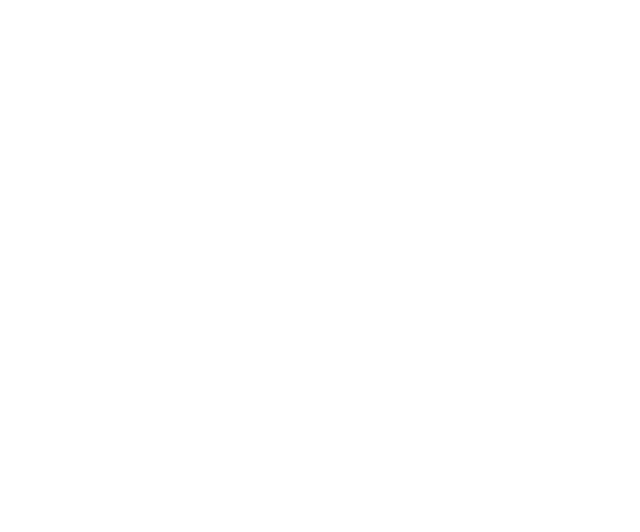
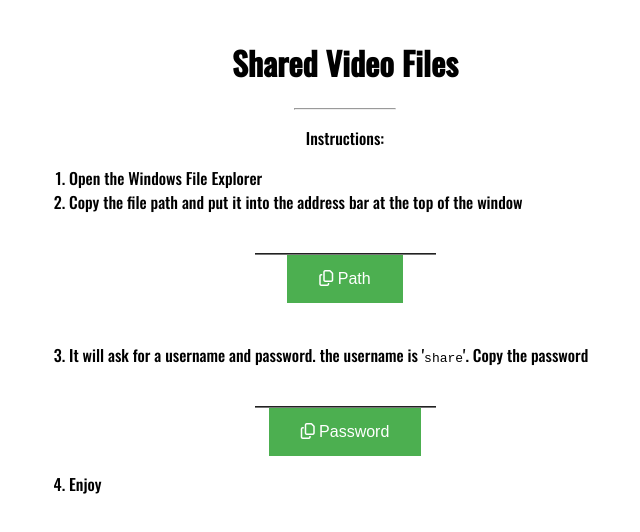
Before and after one commit to abenne62/abenne62.github.io, a plain HTML site: page index.html in a window 1280 px wide. Shown: the whole page, without its empty margins (295-935 px from the left). Drawn offline with nearby package versions, Linux system fonts and the light colour scheme.

Commit message:
Update index.html

```diff
--- a/index.html
+++ b/index.html
@@ -2,25 +2,103 @@
 <html>
   <head>
     <title>Shared Video Files</title>
+    <script src="https://kit.fontawesome.com/d07dce355f.js" crossorigin="anonymous"></script>
+    <link rel="preconnect" href="https://fonts.gstatic.com">
+    <link href="https://fonts.googleapis.com/css2?family=Oswald:wght@200;300;500&display=swap" rel="stylesheet">
+    <style>
+      html {
+        font-family: 'Oswald', sans-serif;
+      }
+      button {
+        background-color: #4CAF50; /* Green */
+        border: none;
+        color: white;
+        padding: 15px 32px;
+        text-align: center;
+        text-decoration: none;
+        display: inline-block;
+        font-size: 16px;
+      }
+      input {
+        color: #ffffff;
+        border-top-style: hidden;
+        border-right-style: hidden;
+        border-left-style: hidden;
+        border-bottom-style: groove;
+        cursor: default;
+      }
+      .center {
+        margin: auto;
+        width: 50%;
+        padding: 10px;
+        text-align: center;
+      }
+      ol {
+        text-align: left;
+      }
+    </style>
   </head>
   <body>
+    <div class='center'>
+
+      <h1>Shared Video Files</h1>
+
+      <hr width='100'>
+
+      <p>Instructions:</p>
+      <ol>
+        <li>Open the Windows File Explorer</li>
+        <li>Copy the file path and put it into the address bar at the top of the window</li>
+
+      </ol>
+
+      <input type="text" value="\\192.168.50.44\sambashare" id="myInput">
+
+      <br>
+
+      <button onclick="myFunction()"><i class="far fa-copy"></i>     Path</button>
+
+      <br><br>
+
+      <ol start='3'>
+        <li>It will ask for a username and password. the username is '<code>share</code>'. Copy the password</li>
+      </ol>
+
+      <input type="text" value="123456" id="myInput2">
+      <br>
+      <button onclick="myFunction2()"><i class="far fa-copy"></i>     Password</button>
+
+      <ol start='4'>
+        <li>Enjoy</li>
+      </ol>
+
+    </div>
+
     <script>
-     function msieversion() {
 
-        var ua = window.navigator.userAgent;
-        var msie = ua.indexOf("MSIE ");
+      function myFunction() {
+        /* Get the text field */
+        var copyText = document.getElementById("myInput");
 
-        if (msie > 0 || !!navigator.userAgent.match(/Trident.*rv\:11\./))  // If Internet Explorer, return version number
-        {
-            alert(parseInt(ua.substring(msie + 5, ua.indexOf(".", msie))));
-        }
-        else  // If another browser, return 0
-        {
-            alert('otherbrowser');
-        }
+        /* Select the text field */
+        copyText.select();
+        copyText.setSelectionRange(0, 99999);
+        document.execCommand("copy");
+        copyText.style.visibility = "hidden";
+      }
 
-        return false;
-    }
+      function myFunction2() {
+        /* Get the text field */
+        var copyText2 = document.getElementById("myInput2");
+
+        /* Select the text field */
+        copyText2.select();
+        copyText2.setSelectionRange(0, 99999);
+        document.execCommand("copy");
+        copyText2.style.visibility = "hidden";
+      }
+
     </script>
+
   </body>
 </html>
```
